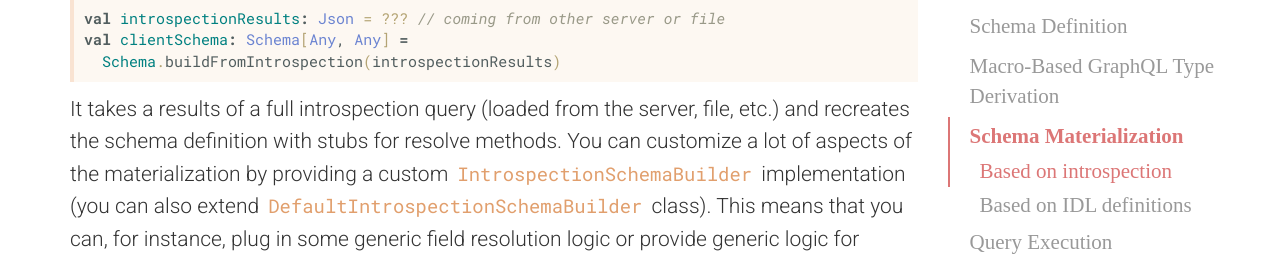
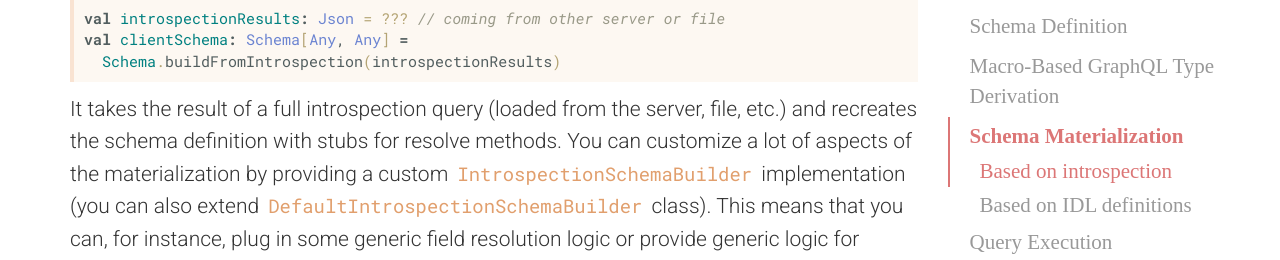
Before and after one commit to sangria-graphql/sangria-graphql.github.io, a Jekyll site: the page built from learn.md, in a window 1280 px wide and 900 px high, scrolled down 15724 px. Shown: the part 163-423 px from the top of the window. Built offline with Jekyll 4.4.1, drawn with Linux system fonts in a browser that asks for light colours.

Commit message:
Fix grammar in 'Based on introspection' section

````diff
--- a/learn.md
+++ b/learn.md
@@ -623,7 +623,7 @@ val clientSchema: Schema[Any, Any] =
   Schema.buildFromIntrospection(introspectionResults)
 ```
 
-It takes a results of a full introspection query (loaded from the server, file, etc.) and recreates the schema definition with stubs for resolve methods. You can customize a lot of aspects of the materialization by providing a custom `IntrospectionSchemaBuilder` implementation (you can also extend `DefaultIntrospectionSchemaBuilder` class). This means that you can, for instance, plug in some generic field resolution logic or provide generic logic for custom scalars. Without these customizations, the materialized schema would only be able to execute introspection queries.
+It takes the result of a full introspection query (loaded from the server, file, etc.) and recreates the schema definition with stubs for resolve methods. You can customize a lot of aspects of the materialization by providing a custom `IntrospectionSchemaBuilder` implementation (you can also extend `DefaultIntrospectionSchemaBuilder` class). This means that you can, for instance, plug in some generic field resolution logic or provide generic logic for custom scalars. Without these customizations, the materialized schema would only be able to execute introspection queries.
 
 ### Based on IDL definitions
 
````
